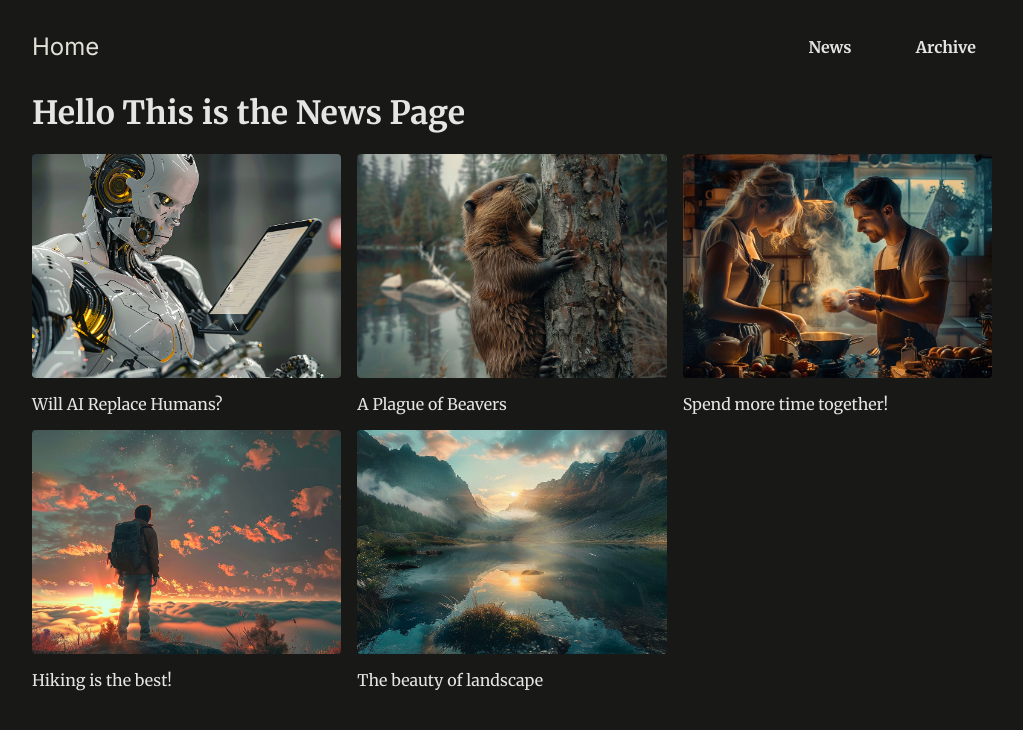
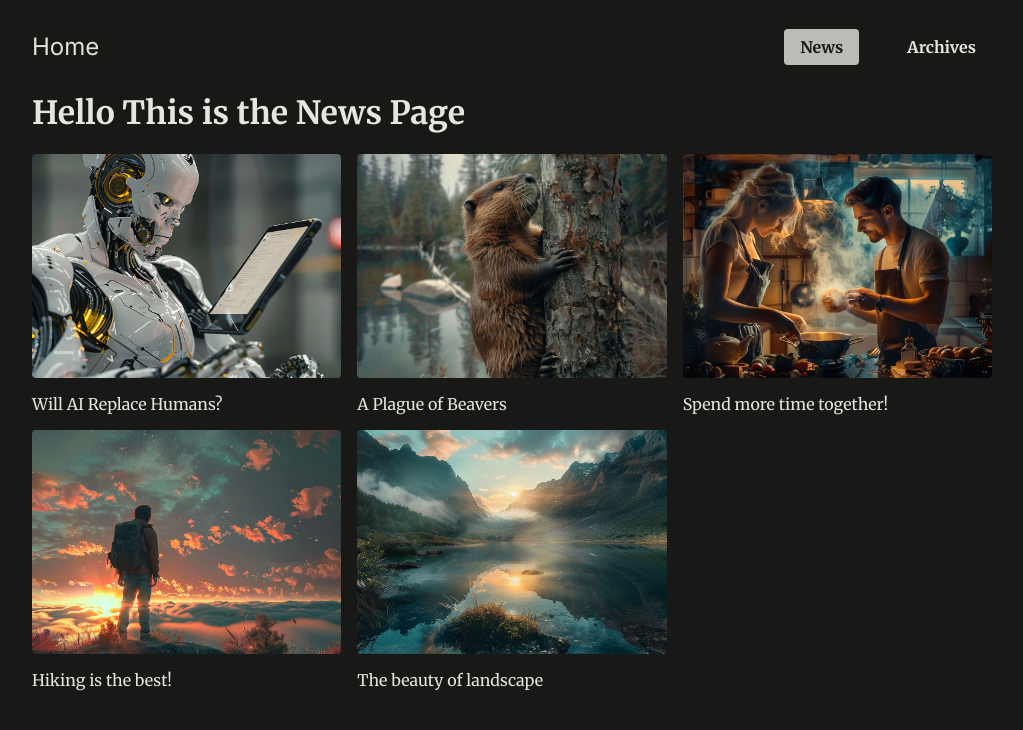
Before and after one commit to ISTAFAMARSHALL/news-app, a Next.js app: page /news in a window 1280 px wide. Shown: the top 730 px of the page, without its empty margins (128-1151 px from the left). Built offline with nearby package versions, Linux system fonts and the light colour scheme.

Commit message:
create nav bar.js

```diff
--- a/app/components/header.js
+++ b/app/components/header.js
@@ -1,13 +1,16 @@
 import Link from 'next/link'
+import NavBar from './nav-bar';
 
 export default function Header () {
+
+
+
     return (
         // <h1>
         <header id='main-header' >
 
             <div id='logo' >
                 <Link href=".."
-                    // style={{marginRight: '50px'}}
                 >
                     Home
                 </Link>
@@ -16,13 +19,12 @@ export default function Header () {
             <nav>
                 <ul>
                     <li>
-                        <Link href="/news" >News</Link>
+                        <NavBar href={'/news'} >News</NavBar>
                     </li>
 
                     <li>
-                        <Link href="/archive" >Archive</Link>
+                        <NavBar href={'/archive'} >Archives</NavBar>
                     </li>
-
                 </ul>
             </nav>
 
--- /dev/null
+++ b/app/components/nav-bar.js
@@ -0,0 +1,23 @@
+'use client'
+import Link from 'next/link'
+import { usePathname } from 'next/navigation'
+
+export default function NavBar ({href , children}) {
+
+    const path = usePathname();
+
+    return (
+        <nav>
+            <ul>
+                <li>
+                    <Link
+                        href={href}
+                        className={path.startsWith(href) ? 'active' : undefined}
+                    >
+                        {children}
+                    </Link>
+                </li>
+            </ul>
+        </nav>
+    )
+}
```
Also changed, not shown: app/archive/@archive/[[...filter]]/page.js (+5 -2 lines), app/archive/@archive/error.js (added, +10 -0 lines).
